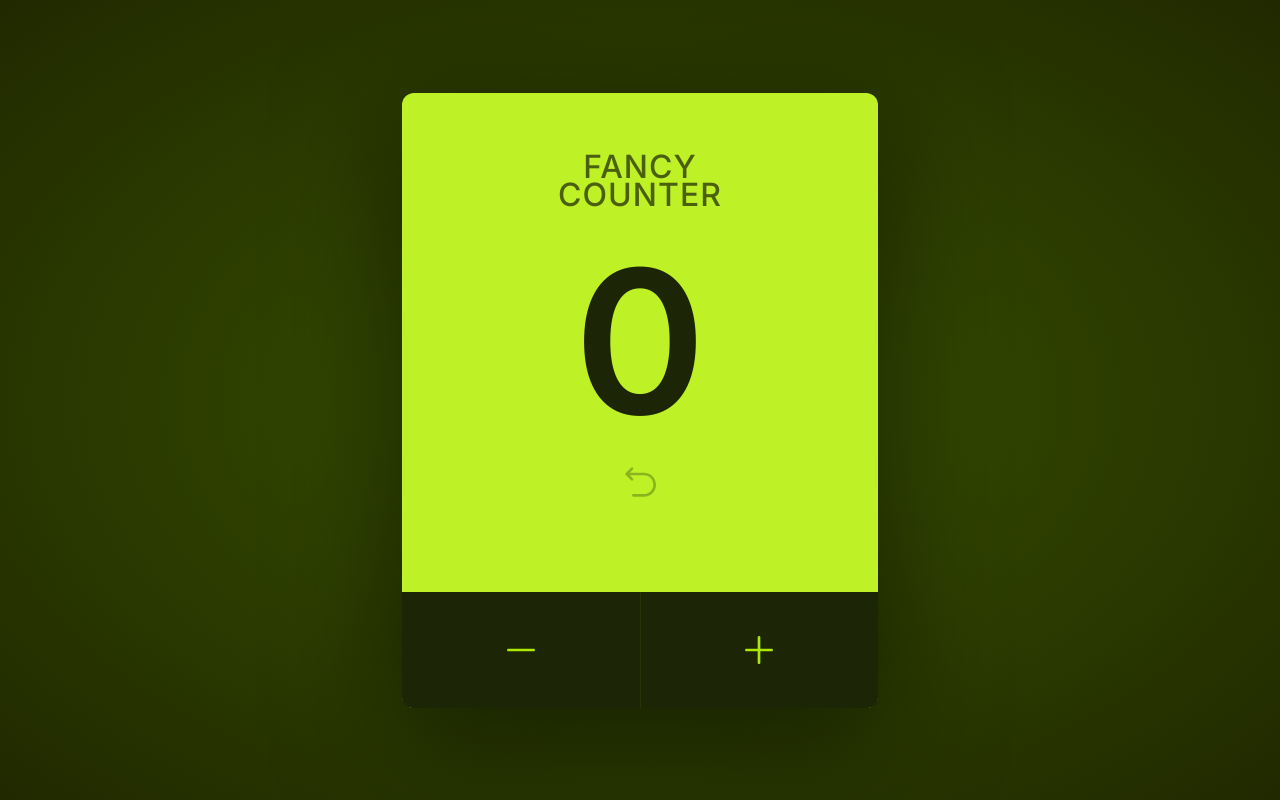
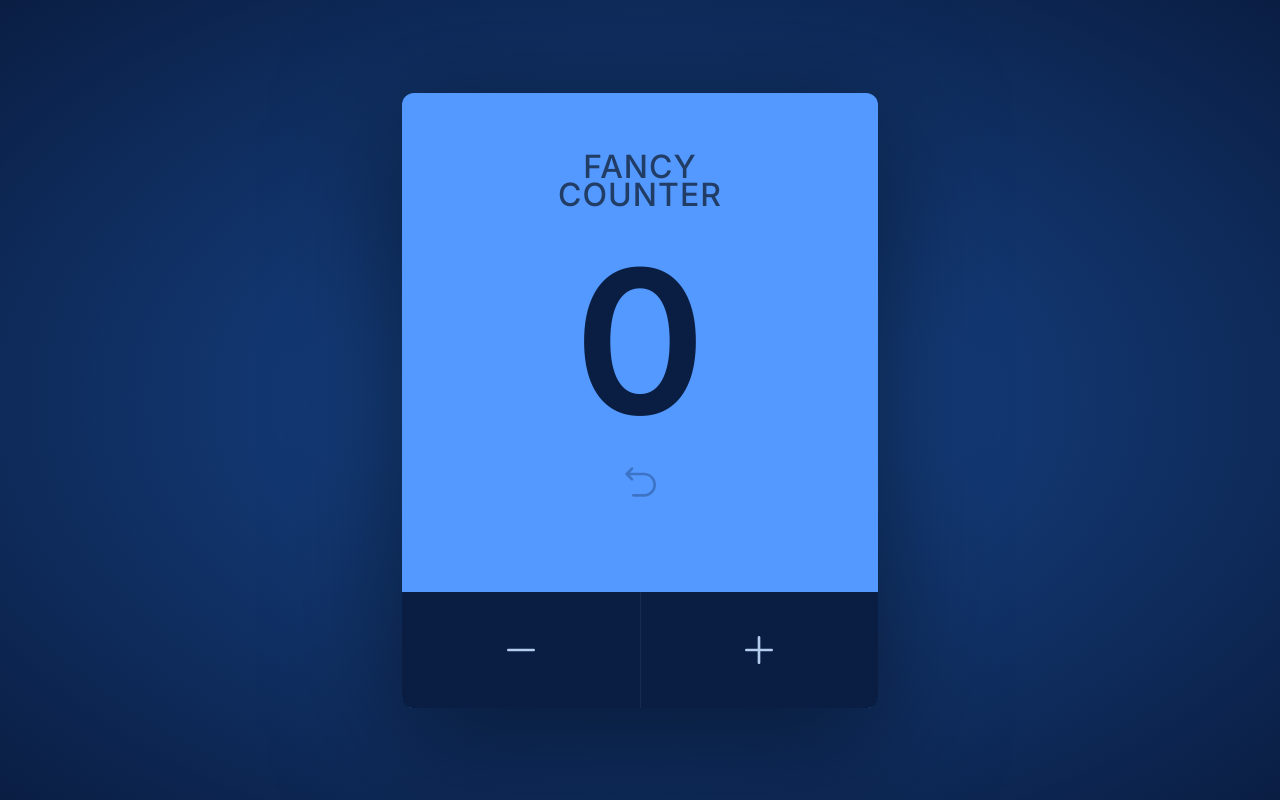
Before and after one commit to viacheslav-saprykin/byte_fancy_counter_app, a React (Vite) app: page / in a window 1280 px wide. Built offline with nearby package versions, Linux system fonts and the light colour scheme.

Commit message:
fixed: color

```diff
--- a/src/index.css
+++ b/src/index.css
@@ -13,7 +13,7 @@ button {
 body {
   font-family: Inter, sans-serif;
   height: 100vh;
-  background-image: radial-gradient(ellipse, #385300, #212900);
+  background-image: radial-gradient(ellipse, #184890, #0a1e43);
 }
 
 #root {
@@ -30,7 +30,7 @@ main {
 }
 
 .card {
-  background-color: #bef227;
+  background-color: #5499ff;
   width: 476px;
   height: 615px;
   border-radius: 12px;
@@ -42,7 +42,7 @@ main {
 }
 
 .card--limit {
-  background-color: #a3d11b;
+  background-color: #2e7de9;
 }
 
 .title {
@@ -58,7 +58,7 @@ main {
 }
 
 .count {
-  color: #1d2507;
+  color: #0a1e43;
   font-size: 200px;
   font-weight: 600;
   margin-top: 10px;
@@ -76,13 +76,13 @@ main {
 }
 
 .reset-btn-icon {
-  color: #1d2507;
+  color: #0a1e43;
   height: 40px;
   width: 40px;
 }
 
 .button-container {
-  background-color: #1d2507;
+  background-color: #0a1e43;
   height: 116px;
   width: 100%;
   margin-top: auto;
@@ -101,20 +101,20 @@ main {
 }
 
 .count-btn:first-child {
-  border-right: 1px solid rgba(189, 254, 0, 0.07);
+  border-right: 1px solid rgba(197, 224, 255, 0.07);
 }
 
 .count-btn:hover,
 .count-btn:focus {
-  background-color: #212b06;
+  background-color: #0c254e;
 }
 
 .count-btn--plus {
-  border-left: 1px solid rgba(189, 254, 0, 0.15);
+  border-left: 1px solid rgba(197, 224, 255, 0.15);
 }
 
 .count-btn-icon {
-  color: #bdfe00;
+  color: #c7e0ff;
   opacity: 0.9;
   height: 40px;
   width: 40px;
```
